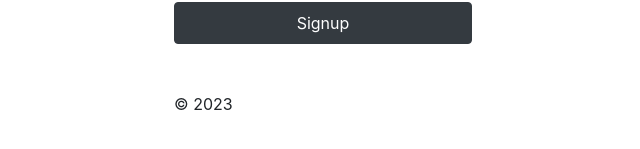
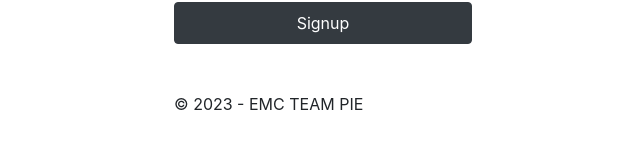
Before and after one commit to xoremc/xoremc.github.io, a plain HTML site: page sign-up.html in a window 1280 px wide. Shown: the part 467-616 px from the top of the page, without its empty margins (317-957 px from the left). Drawn offline with nearby package versions, Linux system fonts and the light colour scheme.

Commit message:
Update sign-up.html

```diff
--- a/sign-up.html
+++ b/sign-up.html
@@ -28,7 +28,7 @@
                 <label for="flexCheckDefault" class="form-check-label text-danger">I agree to the terms and conditions</label>
             </div>
             <button class="btn btn-dark w-100 py-2" type="submit">Signup</button>
-            <p class="mt-5 wb3 text-body-secondar">© 2023</p>
+            <p class="mt-5 wb3 text-body-secondar">© 2023 - EMC TEAM PIE</p>
         </form>
 
     </main>
```
